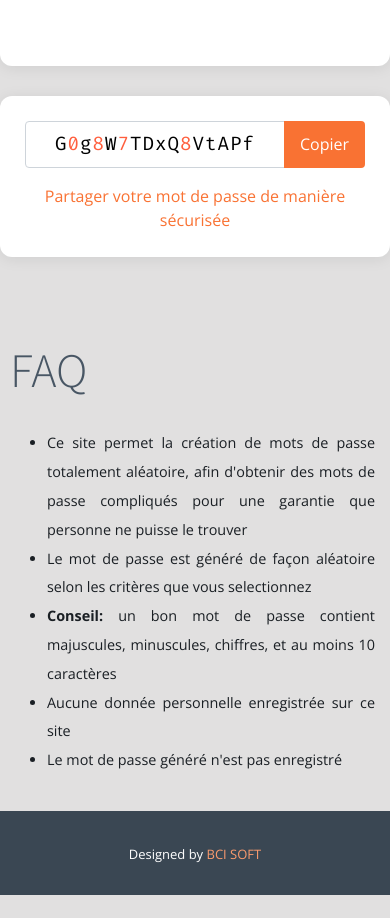
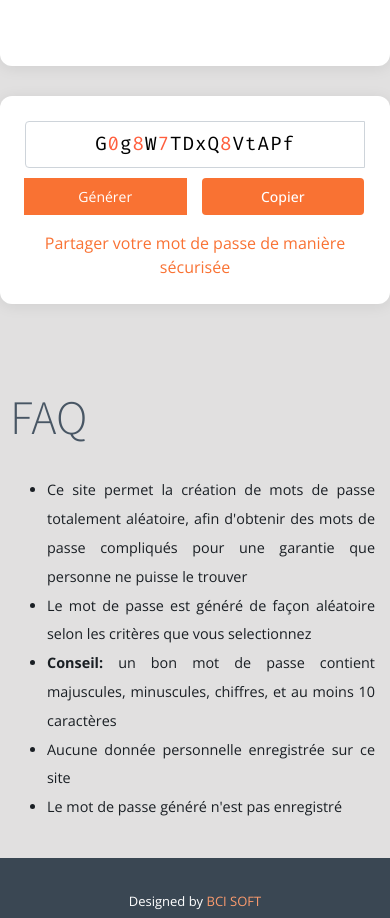
Before and after one commit to BCISOFT/donnemoiunmotdepasse, a plain HTML site: page index.html in a window 390 px wide. Shown: the part 978-1896 px from the top of the page. Drawn offline with nearby package versions, Linux system fonts and the light colour scheme.

Commit message:
ajout bouton générer

```diff
--- a/assets/css/dmumdp.css
+++ b/assets/css/dmumdp.css
@@ -98,6 +98,35 @@ h3{
     .d-flex.align-items-center.my-1 {
         flex-direction: column;
         align-items: flex-start;
+    }
+
+    .input-group {
+        flex-direction: column;
+        gap: 10px;
+    }
+
+    .input-group-btn {
+        display: flex;
+        gap: 10px;
+        width: 100%;
+    }
+
+    #password {
+        border-radius: 4px;
+        width: 100%;
+    }
+
+    .btn.generate,
+    .btn.cpy {
+        flex: 1;
+        border-radius: 4px;
+        text-align: center;
+        padding: 10px;
+        font-size: 14px;
+    }
+
+    .btn.generate {
+        margin-right: 0;
     }
 }
 .container{
@@ -356,10 +385,37 @@ select[class*="span"]{
 #cpy-link:hover{
     color:#b6b6b6;
 }
-.cpy{
+.cpy {
     background-color: #f97233;
     color: white;
+    border: none;
+    border-radius: 0 4px 4px 0;
+    padding: 8px 16px;
+    height: 100%;
+    white-space: nowrap;
+    font-weight: 500;
 }
+
+.cpy:hover {
+    background-color: #e05e1f;
+    color: white;
+}
+
+.btn.cpy {
+    background-color: #f97233;
+    color: white;
+    border: none;
+    padding: 8px 15px;
+    cursor: pointer;
+    transition: background-color 0.3s;
+    font-weight: 500;
+}
+
+.btn.cpy:hover {
+    background-color: #e05e1f;
+    color: white;
+}
+
 section#about{
     padding-top: 0;
 }
@@ -421,20 +477,6 @@ input[type=text] {
     align-items: stretch;
 }
 
-.cpy {
-    background-color: #f97233;
-    color: white;
-    border: none;
-    border-radius: 0 4px 4px 0;
-    padding: 8px 16px;
-    height: 100%;
-    white-space: nowrap;
-}
-
-.cpy:hover {
-    background-color: #e05e1f;
-}
-
 .switch-btn {
     position: relative;
     width: 3.5em;
@@ -493,3 +535,18 @@ input[type=text] {
     text-align: center;
     margin: 0;
 }
+
+.btn.generate {
+    background-color: #f97233;
+    color: #fff;
+    border: none;
+    padding: 8px 15px;
+    cursor: pointer;
+    transition: background-color 0.3s;
+    margin-right: 5px;
+    border-radius: 0;
+}
+
+.btn.generate:hover {
+    background-color: #e05e1f;
+}
--- a/assets/js/dmumdp.js
+++ b/assets/js/dmumdp.js
@@ -204,4 +204,9 @@ $(document).ready(() => {
         copyToClipboard($("#password").attr("data-password"));
         $('#password-copied').show().fadeOut(5000);
     });
+
+    // Gestionnaire pour le bouton de génération
+    document.getElementById('generate-password').addEventListener('click', function() {
+        generate();
+    });
 });
--- a/index.html
+++ b/index.html
@@ -130,6 +130,7 @@
                                 <div class="input-group">
                                     <div id="password" contenteditable="true">&nbsp;</div>
                                     <span class="input-group-btn">
+                                        <button id="generate-password" class="btn generate" type="button">Générer</button>
                                         <button id="cpy-password" class="btn cpy" type="button">Copier</button>
                                     </span>
                                 </div>
```
